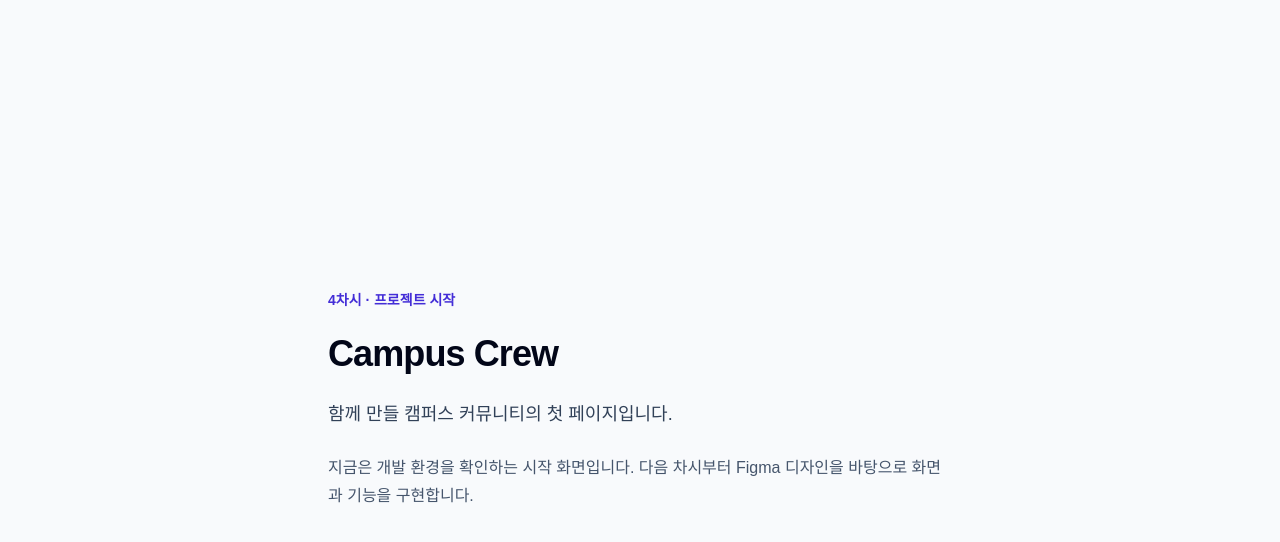
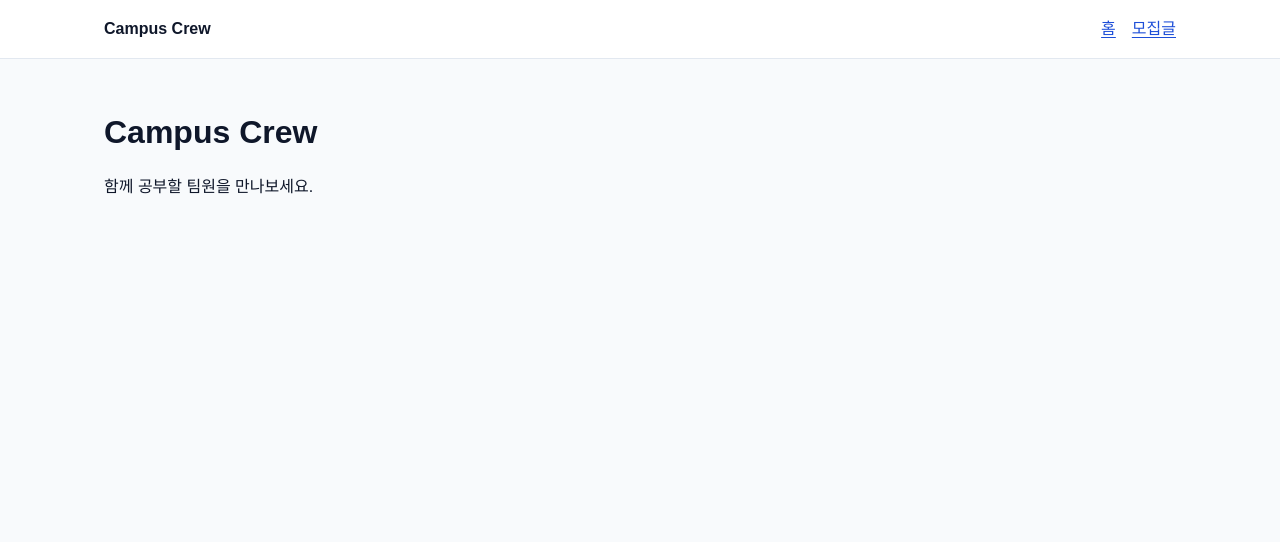
Before and after one commit to camelcaramel/campus-crew, a Next.js app in the folder apps/web/: page / in a window 1280 px wide. Shown: the top 542 px of the page. Built offline with nearby package versions, Linux system fonts and the light colour scheme.

Commit message:
feat: add next app router foundation

```diff
--- a/apps/web/src/app/globals.css
+++ b/apps/web/src/app/globals.css
@@ -1,6 +1,59 @@
 @import 'tailwindcss';
 
 body {
+  margin: 0;
   background: #f8fafc;
+  color: #0f172a;
   font-family: Arial, 'Malgun Gothic', sans-serif;
+  line-height: 1.6;
 }
+
+.container {
+  max-width: 70rem;
+  margin-inline: auto;
+  padding-inline: 1.5rem;
+}
+
+.site-header {
+  border-bottom: 1px solid #e2e8f0;
+  background: #fff;
+}
+
+.site-header .container {
+  display: flex;
+  flex-wrap: wrap;
+  align-items: center;
+  justify-content: space-between;
+  gap: 1rem;
+  padding-block: 1rem;
+}
+
+.site-name {
+  font-weight: 700;
+}
+
+nav {
+  display: flex;
+  gap: 1rem;
+}
+
+main {
+  padding-block: 3rem;
+}
+
+h1 {
+  margin-bottom: 1rem;
+  font-size: 2rem;
+  font-weight: 700;
+}
+
+a {
+  color: #1d4ed8;
+  text-decoration: underline;
+  text-underline-offset: 0.2em;
+}
+
+a:focus-visible {
+  outline: 2px solid #1d4ed8;
+  outline-offset: 4px;
+}
--- a/apps/web/src/app/layout.tsx
+++ b/apps/web/src/app/layout.tsx
@@ -1,16 +1,30 @@
 import type { Metadata } from 'next';
+import Link from 'next/link';
 import type { ReactNode } from 'react';
 import './globals.css';
 
 export const metadata: Metadata = {
   title: 'Campus Crew',
-  description: 'Campus Crew 풀스택 수업 — 4차시 프로젝트 시작',
+  description: '함께 공부할 팀원을 만나는 Campus Crew',
 };
 
 export default function RootLayout({ children }: { children: ReactNode }) {
   return (
     <html lang="ko">
-      <body>{children}</body>
+      <body>
+        <header className="site-header">
+          <div className="container">
+            <p className="site-name">Campus Crew</p>
+            <nav aria-label="주요 메뉴">
+              <Link href="/">홈</Link>
+              <Link href="/recruitments">모집글</Link>
+            </nav>
+          </div>
+        </header>
+
+        {/* 공통 헤더 아래에 현재 URL의 page가 children으로 들어옵니다. */}
+        <main className="container">{children}</main>
+      </body>
     </html>
   );
 }
--- a/apps/web/src/app/page.tsx
+++ b/apps/web/src/app/page.tsx
@@ -1,19 +1,9 @@
+// apps/web/src/app/page.tsx → 홈 URL: /
 export default function HomePage() {
   return (
-    <main className="mx-auto flex min-h-screen max-w-2xl flex-col justify-center gap-6 px-6 py-16">
-      <p className="text-sm font-semibold text-indigo-700">
-        4차시 · 프로젝트 시작
-      </p>
-      <h1 className="text-4xl font-bold tracking-tight text-slate-950">
-        Campus Crew
-      </h1>
-      <p className="text-lg leading-8 text-slate-700">
-        함께 만들 캠퍼스 커뮤니티의 첫 페이지입니다.
-      </p>
-      <p className="leading-7 text-slate-600">
-        지금은 개발 환경을 확인하는 시작 화면입니다. 다음 차시부터 Figma
-        디자인을 바탕으로 화면과 기능을 구현합니다.
-      </p>
-    </main>
+    <section>
+      <h1>Campus Crew</h1>
+      <p>함께 공부할 팀원을 만나보세요.</p>
+    </section>
   );
 }
--- /dev/null
+++ b/apps/web/src/app/recruitments/page.tsx
@@ -0,0 +1,9 @@
+// apps/web/src/app/recruitments/page.tsx → URL: /recruitments
+export default function RecruitmentsPage() {
+  return (
+    <section>
+      <h1>모집글</h1>
+      <p>모집글 목록은 다음 차시부터 구현합니다.</p>
+    </section>
+  );
+}
```
Also changed, not shown: 3 other files (tests, documents, lock files or other folders).
